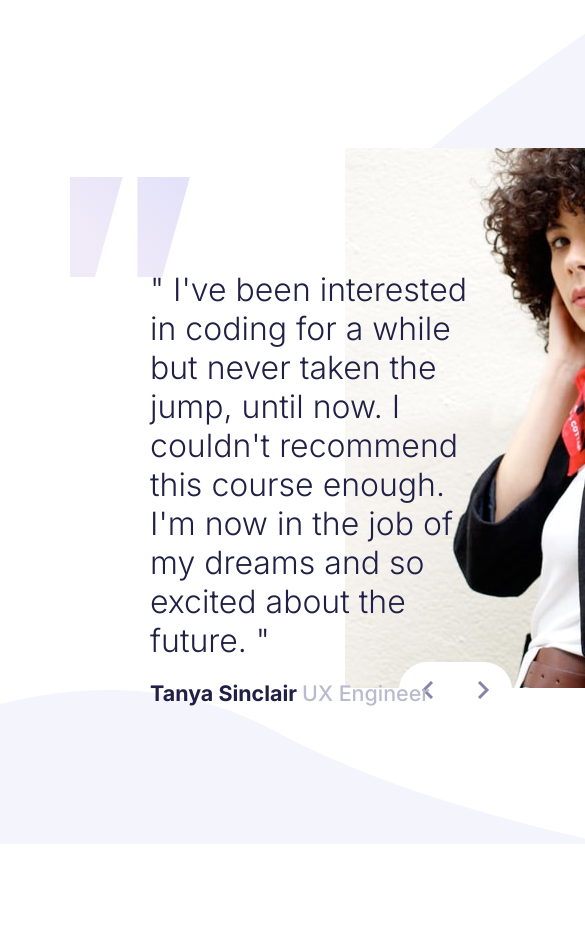
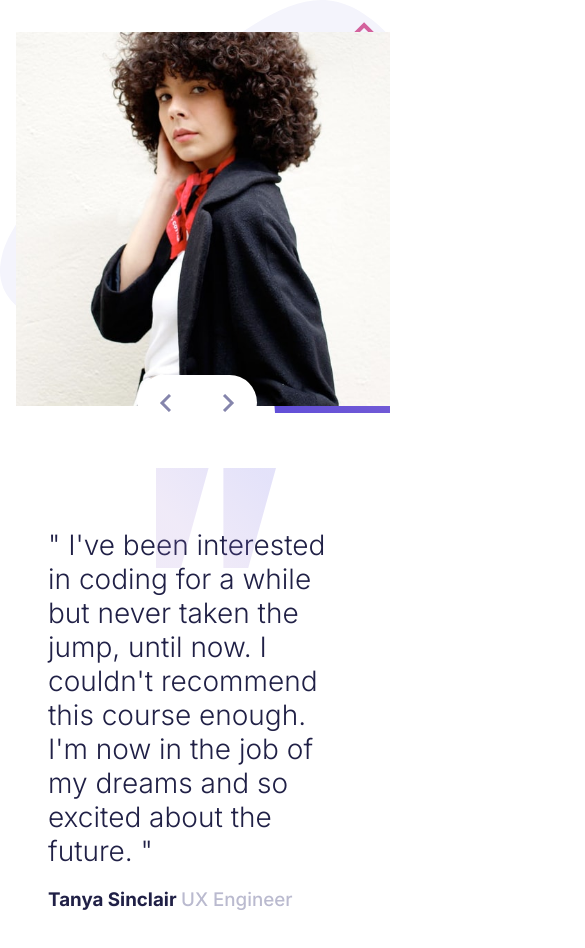
Before and after one commit to xyzRihab/coding-bootcamp-challenge, a plain HTML site: page index.html in a window 390 px wide. Shown: the top 948 px of the page, 585 px wide, since content can reach past the window. Before the commit the page ends 844 px from the top, so only its background shows below. Drawn offline with Linux system fonts and the light colour scheme.

Commit message:
fixing js

```diff
--- /dev/null
+++ b/app.js
@@ -0,0 +1,34 @@
+const imagesrc = ["./images/image-tanya.jpg", "./images/image-john.jpg"];
+
+const profilePic = document.getElementById("profile-pic");
+const tanyaText = document.getElementById("Tanya-text");
+const johnText = document.getElementById("John-text");
+
+const prev = document.getElementById("prev");
+const next = document.getElementById("next");
+
+let index = 0;
+
+function previous() {
+  return index > 0 ? index - 1 : 1;
+}
+
+function nextMe() {
+  return index < 1 ? index + 1 : 0;
+}
+
+function doAction(action) {
+  index = action();
+
+  profilePic.src = imagesrc[index];
+  tanyaText.style.display = index === 0 ? "block" : "none";
+  johnText.style.display = index === 1 ? "block" : "none";
+}
+
+next.addEventListener("click", function () {
+  doAction(previous);
+});
+
+prev.addEventListener("click", function () {
+  doAction(nextMe);
+});
--- a/index.html
+++ b/index.html
@@ -3,7 +3,6 @@
   <head>
     <meta charset="UTF-8" />
     <meta name="viewport" content="width=device-width, initial-scale=1.0" />
-    <!-- displays site properly based on user's device -->
 
     <link
       rel="icon"
@@ -36,21 +35,18 @@
           </p>
           <h6>John Tarkpor <span>Junior Front-end Developer</span></h6>
         </div>
-        <img class="curve" src="./images/pattern-curve.svg" />
       </section>
-
       <section class="img-section">
         <div class="container">
-          <img id="Tanya-pic" src="./images/image-tanya.jpg" />
-          <img id="John-pic" src="./images/image-john.jpg" />
+          <img id="profile-pic" src="./images/image-tanya.jpg" />
           <div class="icon">
-            <img class="prev" src="./images/icon-prev.svg" /><img
-              class="next"
-              src="./images/icon-next.svg"
-            />
+            <img id="prev" class="prev" src="./images/icon-prev.svg" />
+            <img id="next" class="next" src="./images/icon-next.svg" />
           </div>
         </div>
       </section>
     </main>
+    <img class="curve" src="./images/pattern-curve.svg" />
+    <script src="app.js"></script>
   </body>
 </html>
--- a/style.css
+++ b/style.css
@@ -94,17 +94,84 @@ span {
 
 .quotes {
   position: absolute;
-  top: 21%;
+  top: 18%;
   left: 18%;
 }
 .curve {
   position: absolute;
   bottom: 0;
+  left: 0;
+  width: 45%;
+  z-index: -1;
 }
 
-#John-text{
-    display: none;
+#John-text {
+  display: none;
 }
-#John-pic{
-    display: none;
+#profile-pic{
+    width: 100%;
 }
+
+@media (max-width: 1100px) {
+    body{
+        font-size: 28px;
+    }
+  .text {
+    left: 80px;
+  }
+  .quotes{
+    left: 16%;
+  }
+}
+
+@media    (max-width: 768px) {
+    main {
+
+      display: grid;
+      place-items: center;
+      grid-template-columns:1fr;
+
+    }
+    .img-section {
+      order: 1;
+    }
+    .text-section {
+
+      height: 100%;
+      margin: 3rem 0 2rem 0 ;
+      order: 2;
+    }
+    .text {
+      position: static;
+      margin: auto 3rem ;
+      height: max-content;
+    }
+    .curve {
+      position: static;
+      width: 100%;
+      margin: 0;
+    }
+
+    .quotes {
+      position: relative;
+      top: 47px;
+      left: 40%;
+
+    }
+    .img-section {
+      width: 100%;
+      height: auto;
+
+    }
+    .container {
+      padding-top: 2rem;
+      padding-left: 1rem;
+    }
+    .container > img {
+      width: 90%;
+
+    }
+    .icon {
+      left: 35%;
+    }
+  }
```
